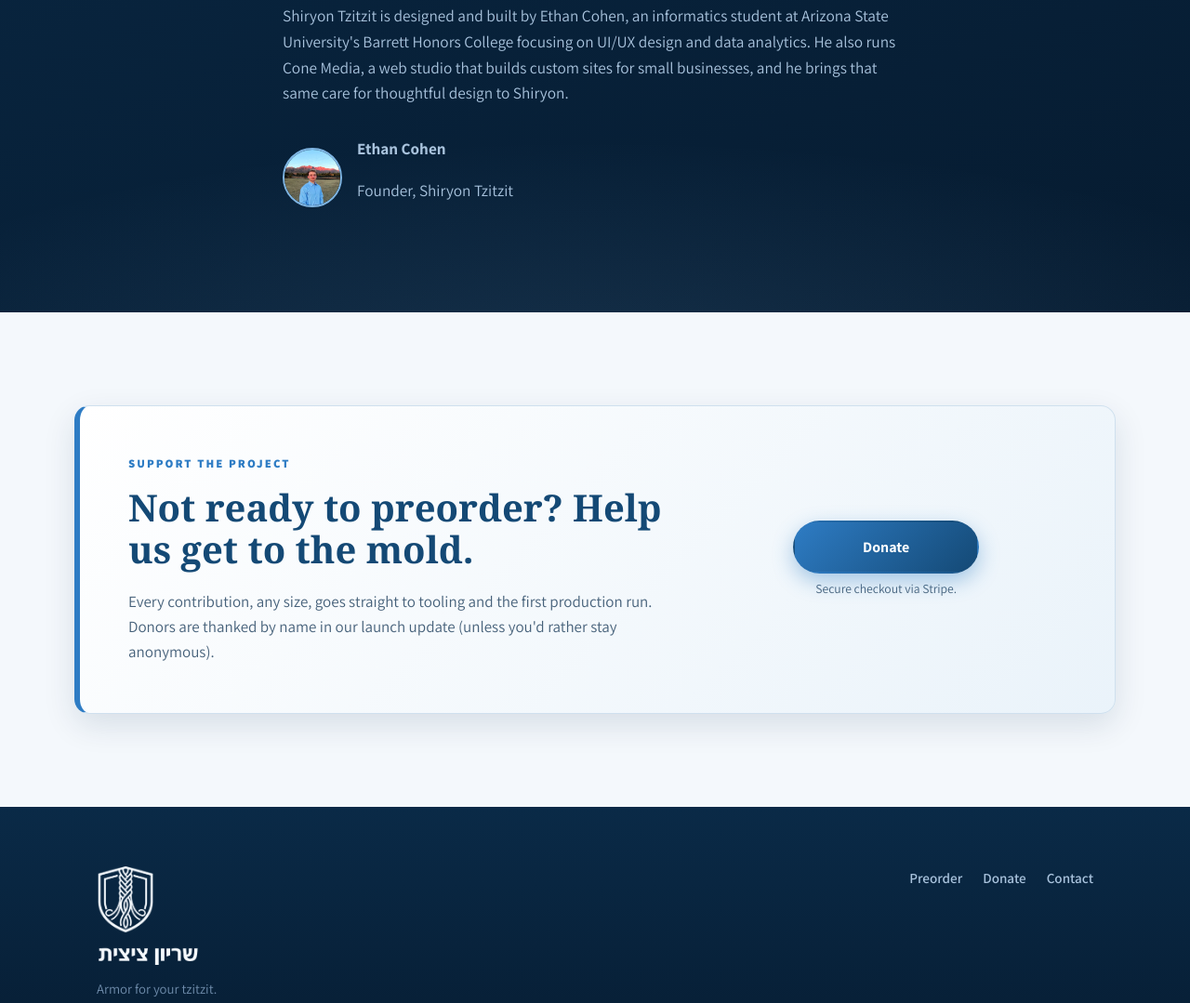
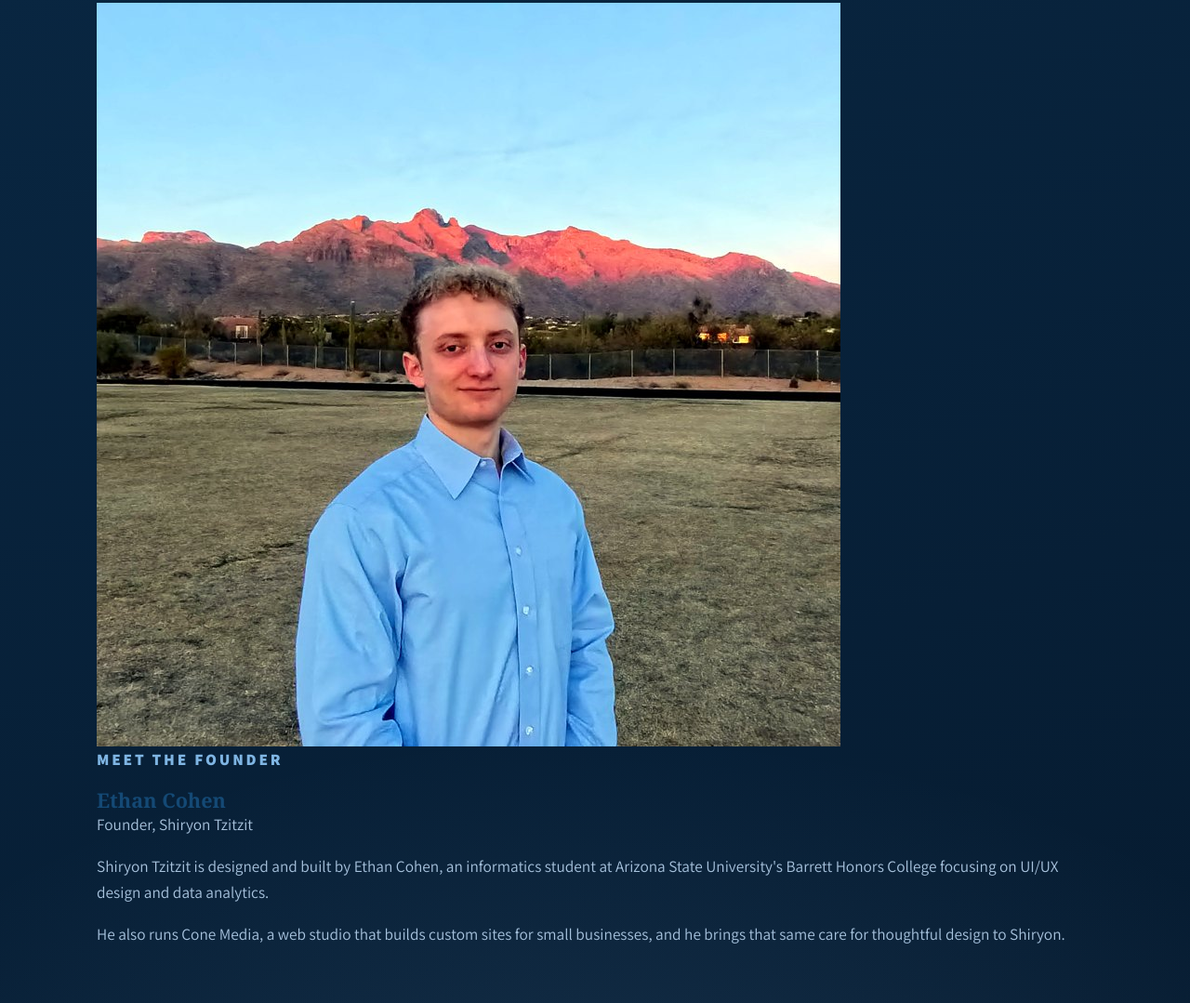
Before and after one commit to ethdroid/shiryon-tzitzit, a plain HTML site: page index.html in a window 1280 px wide. Shown: the part 5634-6713 px from the top of the page at 93% size. Drawn offline with Linux system fonts and the light colour scheme; animation ran at ten frames a second; a web font is replaced by a local one.

Commit message:
Update index.html

```diff
--- a/index.html
+++ b/index.html
@@ -246,13 +246,18 @@
     <h2 class="center-text">Your order builds the mold.</h2>
     <p>Shiryon Tzitzit is a small, founder-run project. Injection molding is what makes the clip affordable and durable, but the mold itself is the single biggest upfront cost. Every preorder goes directly toward that tooling, and every preorder customer is first in line when the run ships.</p>
     <p>The name comes from the Hebrew word <em>shiryon</em>, which means armor. That's the whole idea: a small piece of armor for a mitzvah you carry with you every day.</p>
-    <p>Shiryon Tzitzit is designed and built by Ethan Cohen, an informatics student at Arizona State University's Barrett Honors College focusing on UI/UX design and data analytics. He also runs Cone Media, a web studio that builds custom sites for small businesses, and he brings that same care for thoughtful design to Shiryon.</p>
-    <div class="story-sign">
+  </div>
+
+  <div class="container founder reveal">
+    <figure class="founder-photo">
       <img src="founder.jpg" alt="Ethan Cohen, founder of Shiryon Tzitzit" data-placeholder="Founder photo → founder.jpg">
-      <div>
-        <p class="sign-name">Ethan Cohen</p>
-        <p class="sign-role">Founder, Shiryon Tzitzit</p>
-      </div>
+    </figure>
+    <div class="founder-copy">
+      <p class="eyebrow light">Meet the founder</p>
+      <h3 class="founder-name">Ethan Cohen</h3>
+      <p class="founder-role">Founder, Shiryon Tzitzit</p>
+      <p>Shiryon Tzitzit is designed and built by Ethan Cohen, an informatics student at Arizona State University's Barrett Honors College focusing on UI/UX design and data analytics.</p>
+      <p>He also runs Cone Media, a web studio that builds custom sites for small businesses, and he brings that same care for thoughtful design to Shiryon.</p>
     </div>
   </div>
 </section>
```
